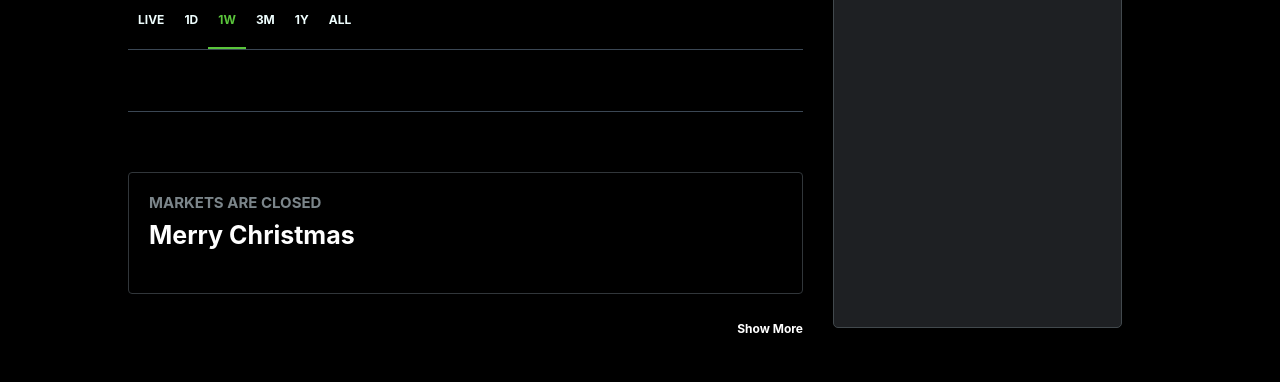
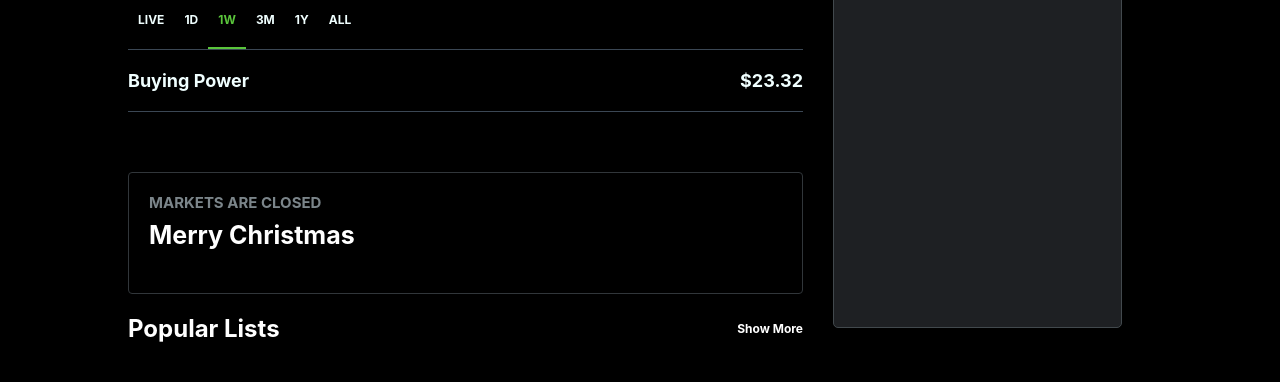
Before and after one commit to VistritPandey/Robinhood-Clone, a React (Create React App) app: page / in a window 1280 px wide. Shown: the part 294-676 px from the top of the page. Built offline with nearby package versions, Linux system fonts and the light colour scheme; no server answers; the database is empty.

Commit message:
Bugs Fixed

```diff
--- a/src/Newsfeed.css
+++ b/src/Newsfeed.css
@@ -61,6 +61,11 @@
 }
 
 .newsfeed__popularlists__intro > p {
+  font-weight: bold;
+  color: #fff;
+}
+
+.newsfeed__popularlists__intro > h1 {
   font-weight: bold;
   color: #fff;
 }
@@ -158,3 +163,7 @@
 .newsfeed__topmovers__card__numbers {
   color: #66ff00;
 }
+
+.newsfeed__buying__section h2 {
+  color: azure;
+}
```
